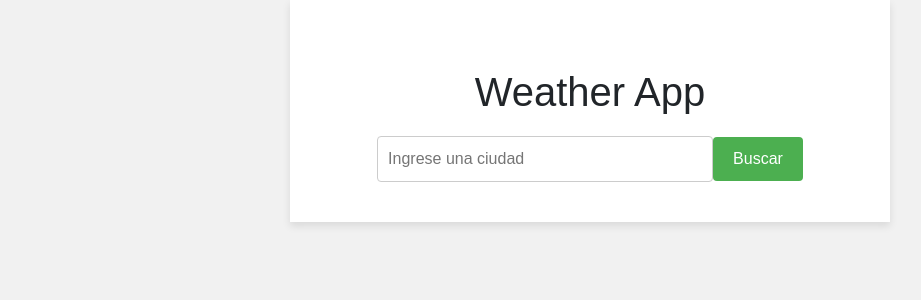
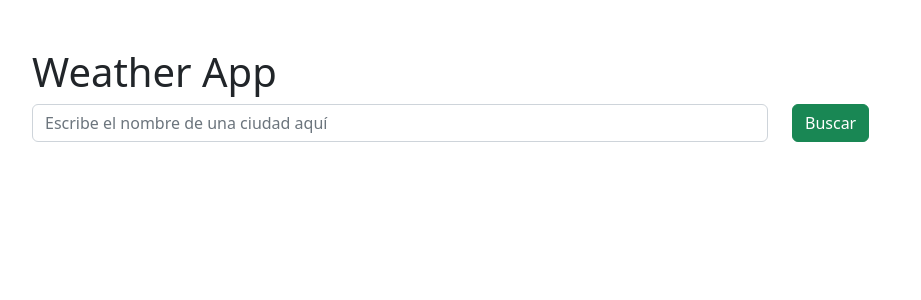
Before and after one commit to montexbjeliseo/DAChallenge, a Flask app: page / in a window 1280 px wide. Shown: the top 300 px of the page, without its empty margins (50-971 px from the left). Run offline with Flask 3, Linux system fonts and the light colour scheme.

Commit message:
Give me 5

```diff
--- a/nivel_avanzado/main.py
+++ b/nivel_avanzado/main.py
@@ -13,7 +13,6 @@ def index():
         weather_data = get_current_weather_data(city)
         if not weather_data:
             errors.append('Asegúrese de haber escrito bien el nombre de la ciudad')
-        errors.append("asdasdasd")
     return render_template('index.html', weather_data=weather_data, errors=errors)
 
 
--- a/nivel_avanzado/templates/base.html
+++ b/nivel_avanzado/templates/base.html
@@ -2,7 +2,7 @@
 <html lang="es-ar">
 
 <head>
-  <title>Weather forecast app{% block title %}{% endblock title %}</title>
+  <title>Weather App</title>
   <!-- Required meta tags -->
   <meta charset="utf-8">
   <meta name="viewport" content="width=device-width, initial-scale=1, shrink-to-fit=no">
@@ -11,22 +11,22 @@
   <link href="https://cdn.jsdelivr.net/npm/bootstrap@5.2.1/dist/css/bootstrap.min.css" rel="stylesheet"
     integrity="sha384-iYQeCzEYFbKjA/T2uDLTpkwGzCiq6soy8tYaI1GyVh/UjpbCx/TYkiZhlZB6+fzT" crossorigin="anonymous">
 
-  <link rel="stylesheet" href="static/css/styles.css">
-
 </head>
 
 <body>
-  {% block content %}
+  <main>
+    {% block content %}
 
-  {% endblock content %}
+    {% endblock content %}
+  </main>
   <!-- Bootstrap JavaScript Libraries -->
   <script src="https://cdn.jsdelivr.net/npm/@popperjs/core@2.11.6/dist/umd/popper.min.js"
     integrity="sha384-oBqDVmMz9ATKxIep9tiCxS/Z9fNfEXiDAYTujMAeBAsjFuCZSmKbSSUnQlmh/jp3" crossorigin="anonymous">
-  </script>
+    </script>
 
   <script src="https://cdn.jsdelivr.net/npm/bootstrap@5.2.1/dist/js/bootstrap.min.js"
     integrity="sha384-7VPbUDkoPSGFnVtYi0QogXtr74QeVeeIs99Qfg5YCF+TidwNdjvaKZX19NZ/e6oz" crossorigin="anonymous">
-  </script>
+    </script>
 </body>
 
 </html>
--- a/nivel_avanzado/templates/index.html
+++ b/nivel_avanzado/templates/index.html
@@ -1,24 +1,85 @@
 {% extends 'base.html' %}
+{% block content %}
+<section class="container mt-5">
 
-{% block content %}
-<section class="container">
-    <h1 class="mt-5">Weather App</h1>
-    <form action="/" method="post">
-        <input type="text" name="city" placeholder="Ingrese una ciudad" required>
-        <button type="submit">Buscar</button>
+    <h1>Weather App</h1>
+    <form action="" method="POST">
+        <div class="row">
+            <div class="col-8">
+                <input class="form-control" type="text" name="city" required
+                    placeholder="Escribe el nombre de una ciudad aquí">
+
+            </div>
+            <div class="col"><button type="submit" class="btn btn-success">Buscar</button></div>
+        </div>
     </form>
-    {% for error in errors %}
-    <p class="text-center text-danger">{{error}}</p>
-    {% endfor %}
     {% if weather_data %}
-    <div class="weather-info">
-        <h2>{{ weather_data['city'] }}</h2>
-        <p><img src="http://openweathermap.org/img/w/{{weather_data['icon']}}.png" alt="">{{ weather_data['description'] }}</p>
-        <p><b>Temperatura</b> {{ weather_data['temperature'] }}°C</p>
-        <p><b>Humedad:</b> {{ weather_data['humidity'] }}%</p>
-        <p><b>Viento:</b> {{ weather_data['wind_speed'] }} km/h</p>
-        <p><b>Amanecer:</b> {{ weather_data['sunrise'] }}</p>
-        <p><b>Anochecer:</b> {{ weather_data['sunset'] }}</p>
+    <div class="row mt-3">
+        <div class="col-12">
+            <h2>{{ weather_data['city'] }}, {{ weather_data['country'] }}</h2>
+        </div>
+    </div>
+    <div class="row">
+        <div class="col">
+            <img src="http://openweathermap.org/img/w/{{weather_data['icon']}}.png" alt="" width="32" height="32"> {{
+            weather_data['temperature'] }}°C
+            <p>{{ weather_data['description'] }}</p>
+            <p><b>Amanecer:</b> {{ weather_data['sunrise'] }}</p>
+            <p><b>Atardecer:</b> {{ weather_data['sunset'] }}</p>
+        </div>
+        <div class="col">
+            <p><b>Humedad:</b> {{ weather_data['humidity'] }}%</p>
+            <p><b>Viento:</b> {{ weather_data['wind_speed'] }} km/h</p>
+            <p><b>Presión:</b> {{ weather_data['pressure'] }} hPa</p>
+            <p><b>Visibilidads:</b> {{ weather_data['visibility'] }} km</p>
+        </div>
+    </div>
+    <div class="row mt-3">
+        <h3 class="text-muted">Pronóstico</h3>
+        <div class="row">
+            <div class="col">
+                <h4>Domingo</h4>
+                <p> <img src="https://www.smn.gob.ar/sites/all/themes/smn/img/weather-icons/13.png" alt="" width="24"
+                        height="24" />Despejado</p>
+                <p><b>Mínima: </b>22°C</p>
+                <p><b>Máxima: </b>36°C</p>
+            </div>
+            <div class="col">
+                <h4>Domingo</h4>
+                <p> <img src="https://www.smn.gob.ar/sites/all/themes/smn/img/weather-icons/13.png" alt="" width="24"
+                        height="24" />Despejado</p>
+                <p><b>Mínima: </b>22°C</p>
+                <p><b>Máxima: </b>36°C</p>
+            </div>
+            <div class="col">
+                <h4>Domingo</h4>
+                <p> <img src="https://www.smn.gob.ar/sites/all/themes/smn/img/weather-icons/13.png" alt="" width="24"
+                        height="24" />Despejado</p>
+                <p><b>Mínima: </b>22°C</p>
+                <p><b>Máxima: </b>36°C</p>
+            </div>
+            <div class="col">
+                <h4>Domingo</h4>
+                <p> <img src="https://www.smn.gob.ar/sites/all/themes/smn/img/weather-icons/13.png" alt="" width="24"
+                        height="24" />Despejado</p>
+                <p><b>Mínima: </b>22°C</p>
+                <p><b>Máxima: </b>36°C</p>
+            </div>
+            <div class="col">
+                <h4>Domingo</h4>
+                <p> <img src="https://www.smn.gob.ar/sites/all/themes/smn/img/weather-icons/13.png" alt="" width="24"
+                        height="24" />Despejado</p>
+                <p><b>Mínima: </b>22°C</p>
+                <p><b>Máxima: </b>36°C</p>
+            </div>
+        </div>
+    </div>
+    {% endif %}
+    {% if errors %}
+    <div class="alert alert-danger mt-5">
+        {% for error in errors %}
+        <p>{{error}}</p>
+        {% endfor %}
     </div>
     {% endif %}
 </section>
```
Also changed, not shown: nivel_avanzado/api.py (+22 -11 lines), nivel_avanzado/utils.py (added, +9 -0 lines), 1 other file.
